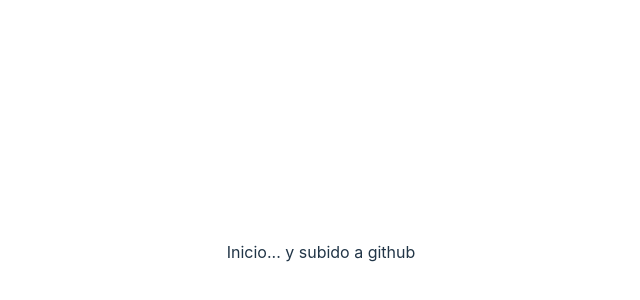
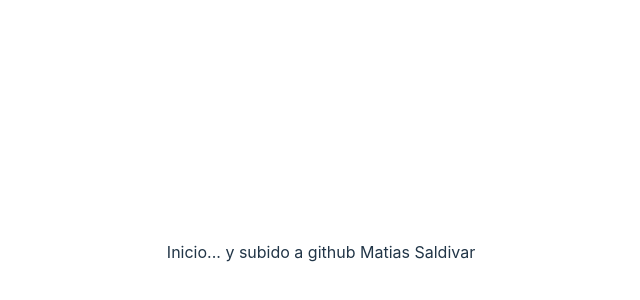
Before and after one commit to crpina/COIL, a React (Vite) app in the folder COILDiabetes/: page / in a window 1280 px wide. Shown: the part 148-448 px from the top of the page, without its empty margins (319-959 px from the left). Built offline with nearby package versions, Linux system fonts and the light colour scheme.

Commit message:
mi primer commit
hice mucho

```diff
--- a/COILDiabetes/src/App.jsx
+++ b/COILDiabetes/src/App.jsx
@@ -7,7 +7,7 @@
     <>
       <div>
       <p>
-        Inicio... y subido a github
+        Inicio... y subido a github Matias Saldivar
       </p>
       </div>
     </>
```
